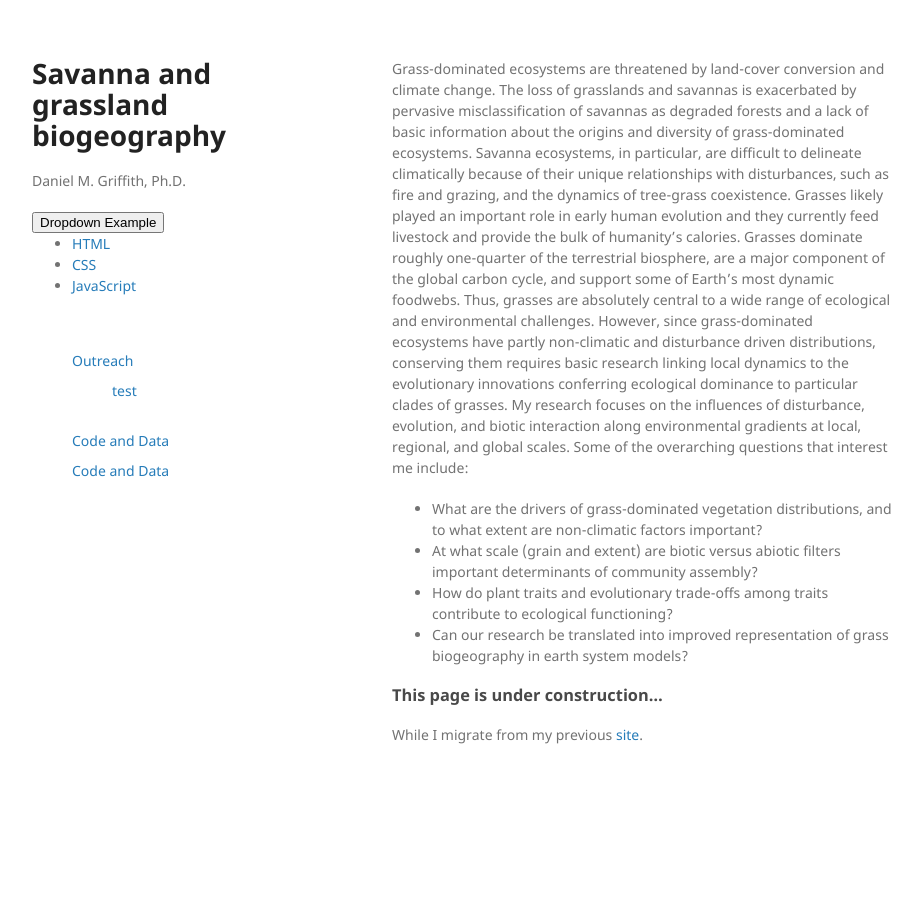
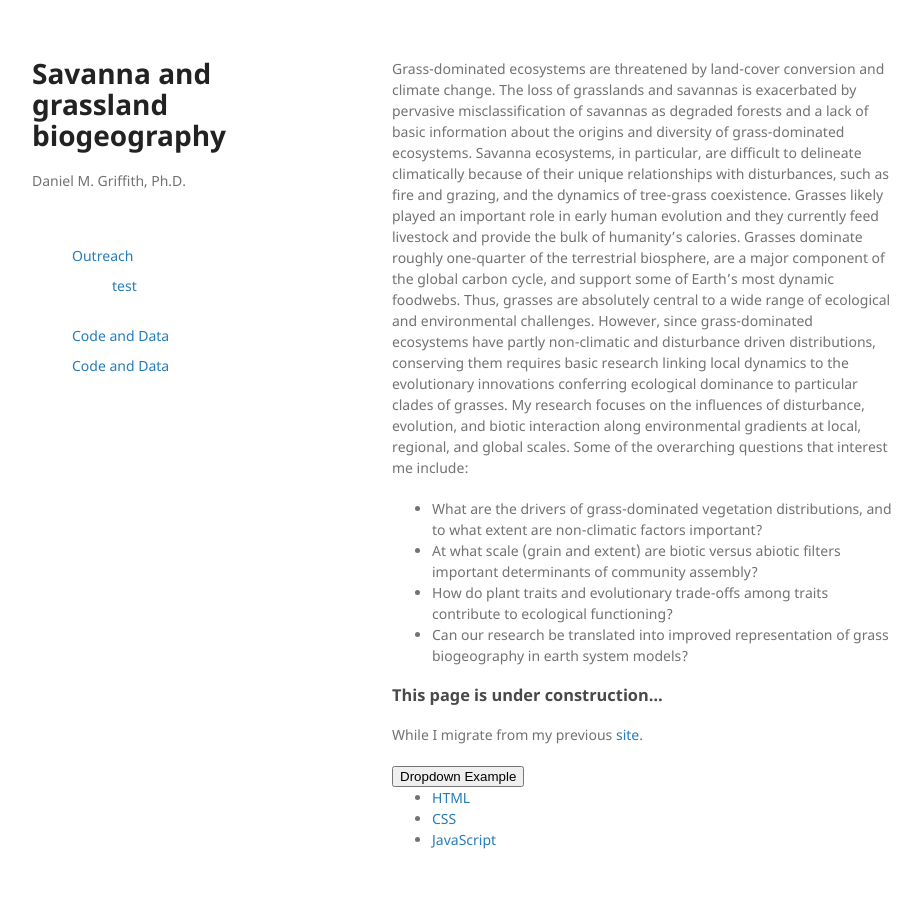
Before and after one commit to griffithdan/griffithdan.github.io, a Jekyll site: the page built from index.md, in a window 1280 px wide. Shown: the whole page, without its empty margins (178-1100 px from the left). Built offline with Jekyll 4.4.1, drawn with Linux system fonts in a browser that asks for light colours; our own code applies the rules of GitHub Pages for plain Markdown files.

Commit message:
Update default.html

```diff
--- a/_layouts/default.html
+++ b/_layouts/default.html
@@ -18,15 +18,6 @@
         <a href="{{ site.github.url }}"> <h1>{{ site.title | default: site.github.repository_name }}</h1> </a>
         <p>{{ site.description | default: site.github.project_tagline }}</p>
 
-  <div class="dropdown">
-  <button class="btn btn-primary dropdown-toggle" type="button" data-toggle="dropdown">Dropdown Example
-  <span class="caret"></span></button>
-  <ul class="dropdown-menu">
-    <li><a href="#">HTML</a></li>
-    <li><a href="#">CSS</a></li>
-    <li><a href="#">JavaScript</a></li>
-  </ul>
-</div>
 
 
 <nav id="navbar" class="collapse navbar-collapse">
@@ -66,6 +57,19 @@
 
       {{ content }}
 
+
+  <div class="dropdown">
+  <button class="btn btn-primary dropdown-toggle" type="button" data-toggle="dropdown">Dropdown Example
+  <span class="caret"></span></button>
+  <ul class="dropdown-menu">
+    <li><a href="#">HTML</a></li>
+    <li><a href="#">CSS</a></li>
+    <li><a href="#">JavaScript</a></li>
+  </ul>
+</div>
+
+
+
       </section>
       <footer>
 
```
